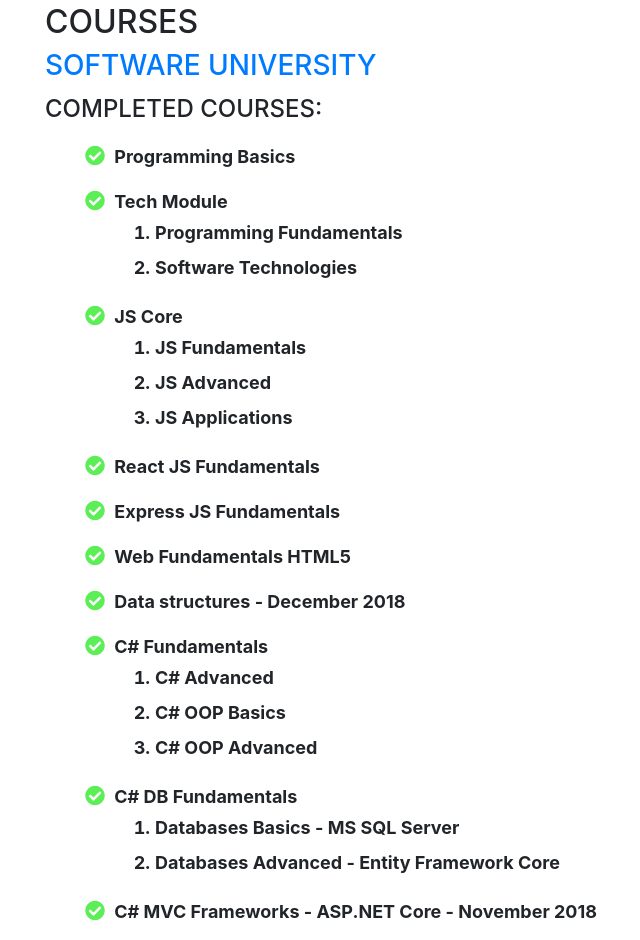
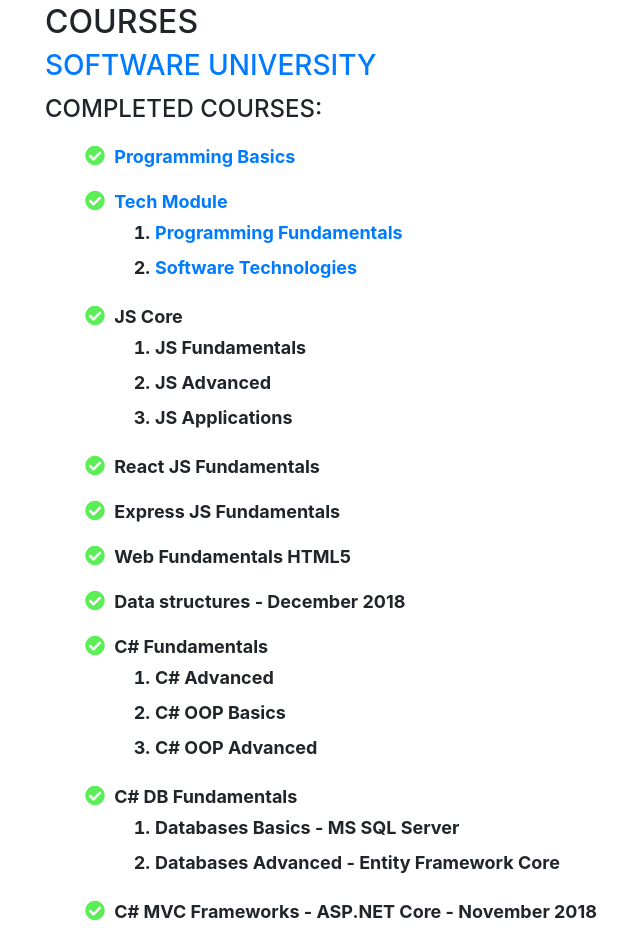
Before and after one commit to NaskoVasilev/CV, a website with bundled scripts: page index.html in a window 1280 px wide. Shown: the part 2449-3389 px from the top of the page, without its empty margins (275-915 px from the left). Built offline with nearby package versions, Linux system fonts and the light colour scheme; a web font is replaced by a local one.

Commit message:
Update index.html
LInk to tech module and courses

```diff
--- a/index.html
+++ b/index.html
@@ -271,14 +271,26 @@
                 <ul class="fa-ul mb-0" type="1" id="completed-courses">
                     <li class="mb-2 module">
                         <i class="far fa-check-circle"></i>
-                        Programming Basics
+                        <a href="https://softuni.bg/trainings/2587/programming-basics-with-c-sharp-november-2019" target="blank">
+                             Programming Basics
+                        </a>
                     </li>
                     <li class="mb-2 module">
                         <i class="far fa-check-circle"></i>
-                        Tech Module
+                        <a href="https://softuni.bg/modules/70/fundamentals-module" target="blank">
+                            Tech Module
+                        </a>
                         <ol>
-                            <li>Programming Fundamentals</li>
-                            <li>Software Technologies</li>
+                            <li>
+                                 <a href="https://softuni.bg/trainings/1939/programming-fundamentals-may-2018" target="blank">
+                                    Programming Fundamentals
+                                 </a>
+                            </li>
+                            <li>
+                                 <a href="https://softuni.bg/trainings/1940/software-technologies-july-2018" target="blank">
+                                    Software Technologies
+                                </a>
+                            </li>
                         </ol>
                     </li>
                     <li class="mb-2 module">
```
